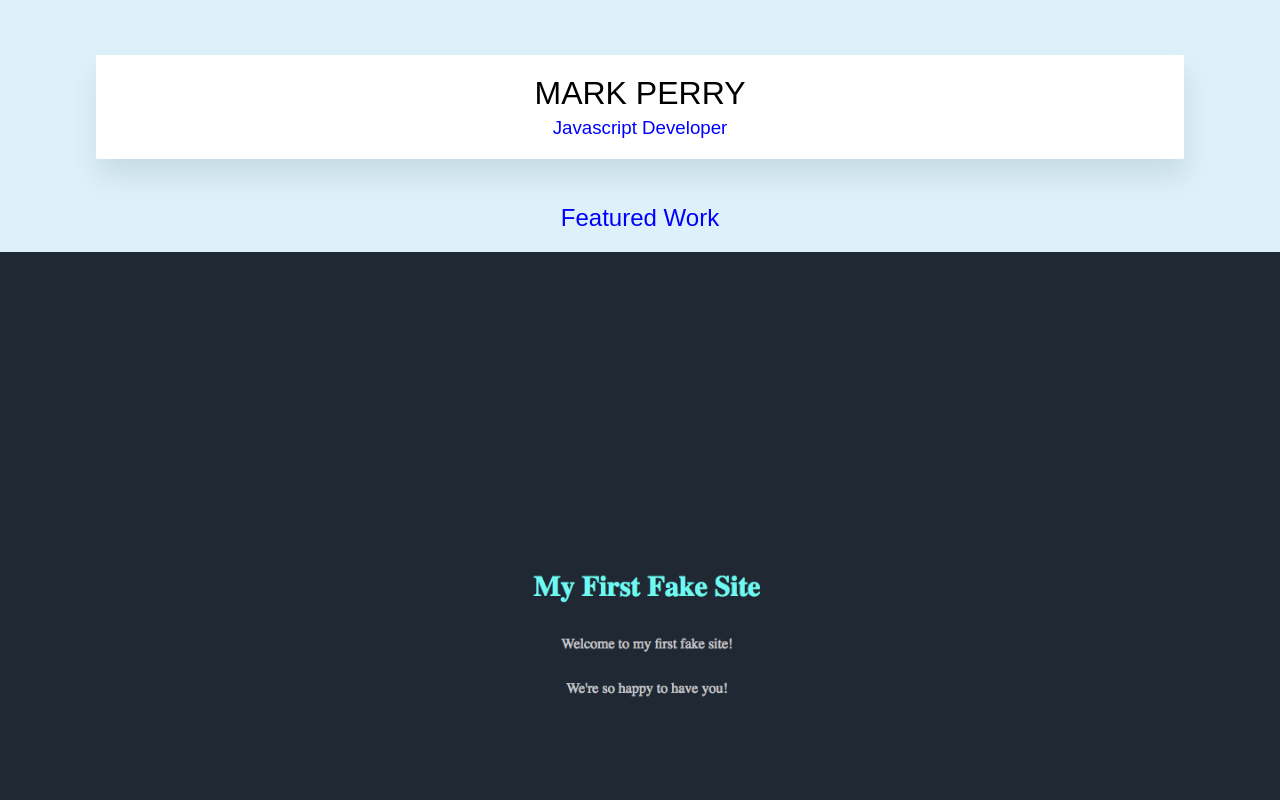
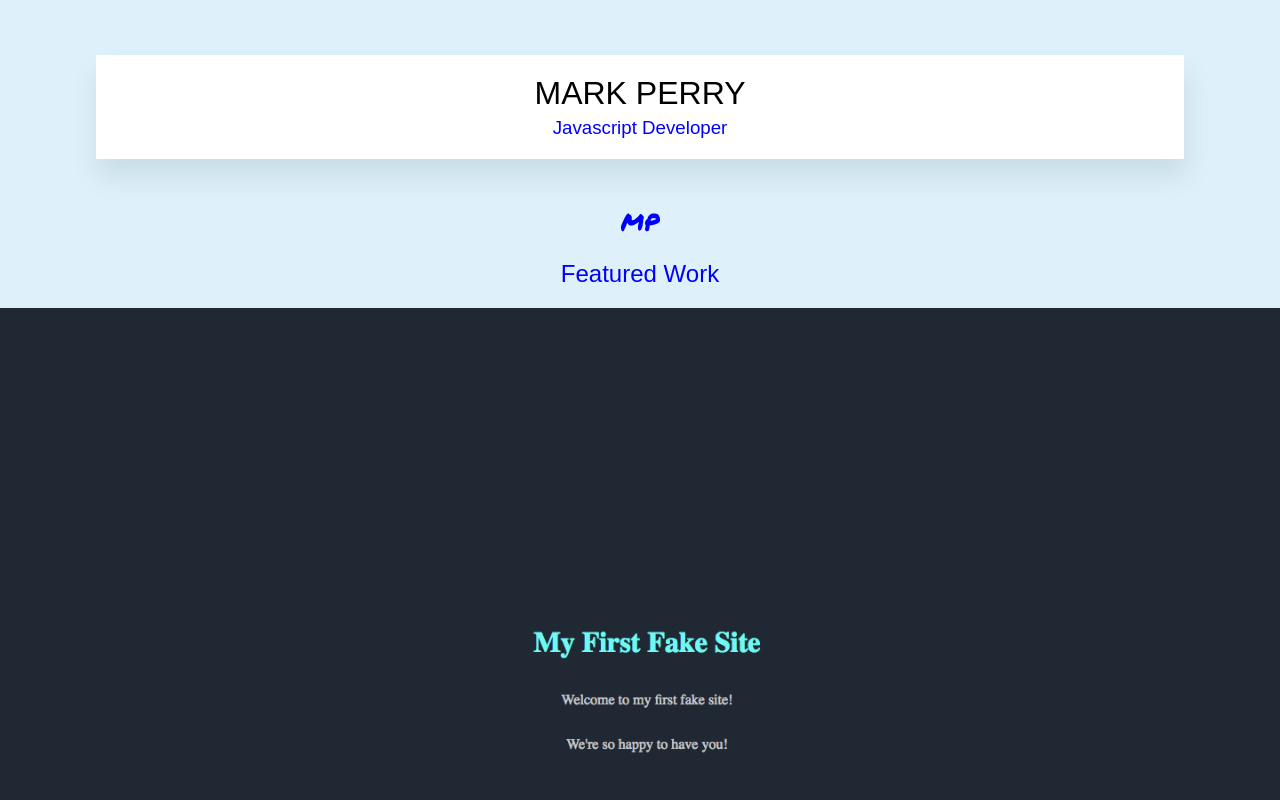
Before and after one commit to pangperry/portfolio_site, a plain HTML site: page index.html in a window 1280 px wide. Shown: the top 800 px of the page. Drawn offline with Linux system fonts and the light colour scheme.

Commit message:
Add temp logo

```diff
--- a/css/styles.css
+++ b/css/styles.css
@@ -80,9 +80,13 @@ aside {
   grid-column: 9 / span 2;
 }
 
+#logo {
+  font-family: 'Permanent Marker', cursive;
+}
 main h2 {
   margin-bottom: 20px;
 }
+
 main, .works, .site {
   width: 100%;
 }
--- a/index.html
+++ b/index.html
@@ -5,6 +5,7 @@
   <meta charset="UTF-8">
   <meta name="viewport" content="width=device-width, initial-scale=1.0">
   <meta http-equiv="X-UA-Compatible" content="ie=edge">
+  <link href="https://fonts.googleapis.com/css?family=Permanent+Marker" rel="stylesheet">
   <link rel="stylesheet" href="css/styles.css">
   <title>Document</title>
 </head>
@@ -25,6 +26,7 @@
       </div>
     </aside>
     <main>
+      <h2 id="logo">MP</h2>
       <h2>Featured Work</h2>
       <div class='works'>
           <div class='site site1'>
```
